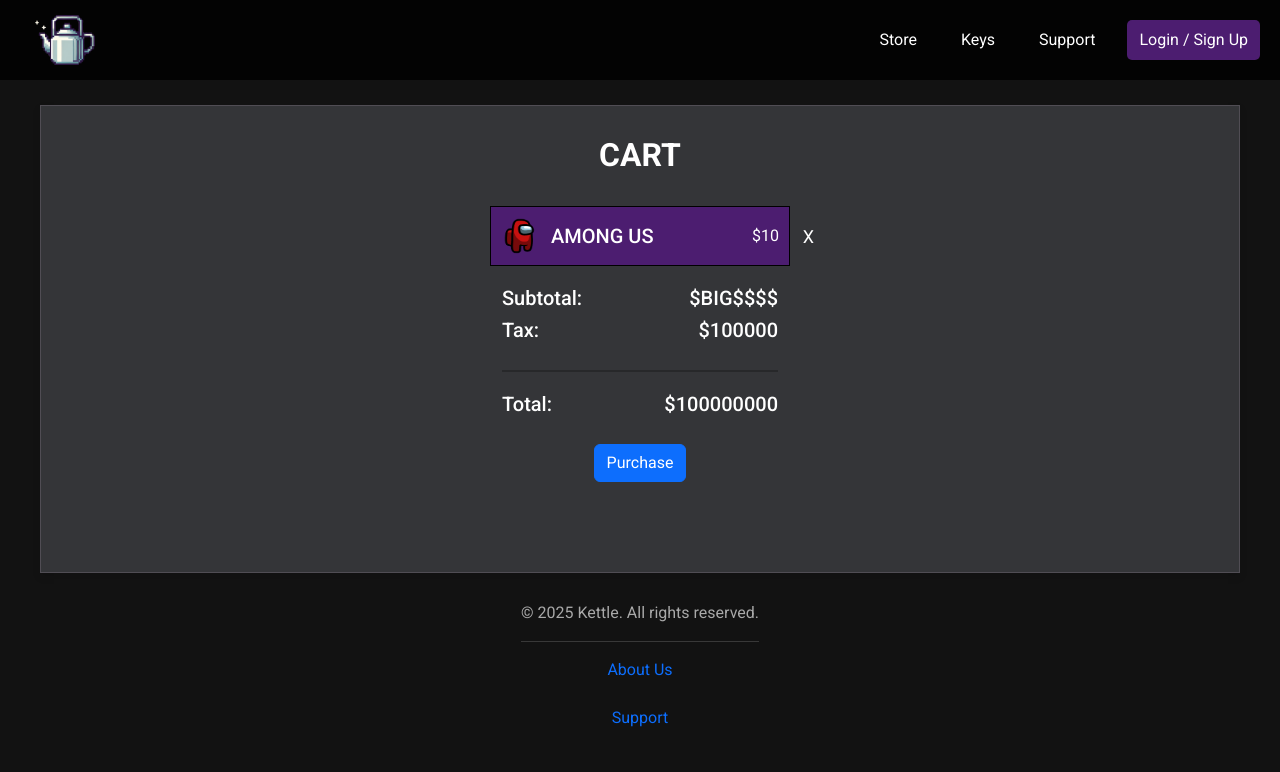
After one commit to Icecreamy8229/kettle, a Flask app: page /checkout in a window 1280 px wide. The commit adds this page. Shown: the top 772 px of the page. Run offline with Flask 3, Linux system fonts and the light colour scheme; parts of the project's set-up code (start-up, migrations or seed data) failed here and were passed over.

Commit message:
the checkout page !!!!!!!!

```diff
--- a/routes.py
+++ b/routes.py
@@ -18,6 +18,11 @@ def index_route():
 def store_route():
     logging.debug('Game route called')
     return render_template('store.html')
+
+@routes.route('/checkout')
+def checkout_route():
+    logging.debug('Checkout route called')
+    return render_template('checkout.html')
 
 
 @routes.route('/user')
--- /dev/null
+++ b/templates/checkout.html
@@ -0,0 +1,147 @@
+{% extends "base.html" %}
+{% block head %}
+
+<style>
+
+.container {
+    text-align: center;
+    color: white;
+}
+
+.container hr {
+    width: 100%;
+    margin: 20px auto;
+    border: 1px solid black;
+}
+
+.cart-list {
+    display: flex;
+    justify-content: center; /* Ensures perfect centering */
+}
+
+.cart-item-wrapper {
+    position: relative; /* Allows absolute positioning for remove button */
+}
+
+.cart-item {
+    display: flex;
+    align-items: center;
+    justify-content: space-between;
+    width: 300px; /* Fixed width */
+    height: 60px; /* Fixed height */
+    border: 1px solid black;
+    background-color: #4C1D70;
+    padding: 10px;
+    gap: 10px; /* Space between image, text, and price */
+}
+
+/* Aligns image and title */
+.cart-image-title {
+    display: flex;
+    align-items: center;
+    gap: 10px;
+}
+
+/* Ensures the price is pushed to the right */
+.cart-item-price {
+    margin-left: auto;
+}
+
+/* Ensures proper text alignment */
+.cart-item h5 {
+    margin: 0;
+    text-align: left;
+}
+
+.cart-item p {
+    margin: 0;
+    text-align: right;
+}
+
+.remove {
+    position: absolute;
+    right: -30px;
+    top: 50%;
+    transform: translateY(-50%);
+    color: white;
+    border: none;
+    background: none;
+    font-size: 18px;
+    cursor: pointer;
+}
+
+.payment-container {
+    width: 300px;
+    margin: 20px auto;
+    text-align: left;
+}
+
+.payment-row {
+    display: flex;
+    justify-content: space-between;
+    width: 100%;
+}
+
+.purchase-btn {
+    display: block;
+    margin: 20px auto;
+}
+
+
+.header h2 {
+    font-weight: bold;
+}
+
+</style>
+
+{%  endblock %}
+{% block content %}
+
+<body>
+
+    {% include "navbar.html" %}
+    {% include "flash.html" %}
+
+    <div class="container">
+        <div class="row">
+            <div class="header">
+                <h2>CART</h2>
+                <br>
+            </div>
+            <div class="cart-list">
+                <div class="cart-item-wrapper">
+                    <div class="cart-item">
+                        <div class="cart-image-title">
+                            <img src="static\images\amongus.png" alt="Among Us" width="40" height="40">
+                            <h5>AMONG US</h5>
+                        </div>
+                        <div class="cart-item-price">
+                            <p>$10</p>
+                        </div>
+                    </div>
+                    <button class="remove" onclick="this.parentElement.style.display='none'">X</button>
+                </div>
+            </div>
+            <div class="payment-container">
+                <div class="payment-row">
+                    <h5>Subtotal:</h5>
+                    <h5>$BIG$$$$</h5>
+                </div>
+                <div class="payment-row">
+                    <h5>Tax:</h5>
+                    <h5>$100000</h5>
+                </div>
+                <hr>
+                <div class="payment-row">
+                    <h5>Total:</h5>
+                    <h5>$100000000</h5>
+                </div>
+                <button class="btn btn-primary purchase-btn">Purchase</button>
+            </div>
+        </div>
+    </div>
+
+    {% include "footer.html" %}
+</body>
+
+{% endblock %}
--- a/templates/index.html
+++ b/templates/index.html
@@ -78,7 +78,7 @@
                 <h1>KETTLE</h1>
                 <h3>Streamlining purchasing games & keys,</h3>
                 <h3><em>IN THE SAME PLACE!</em></h3>
-                <a href="/store" class="INDEXBUTTON">Games</a>
+                <a href="/checkout" class="INDEXBUTTON">Games</a>
             </div>
         </div>
         <div class="carousel">
```
Also changed, not shown: static/images/amongus.png (added).
